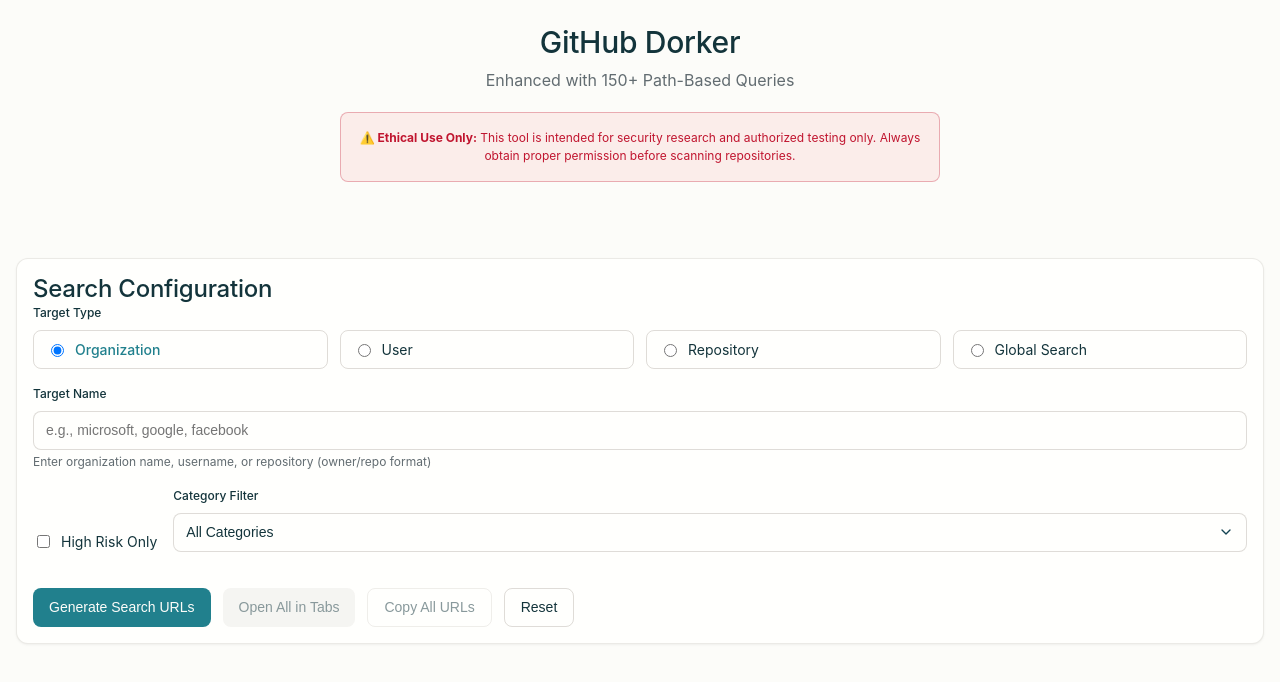
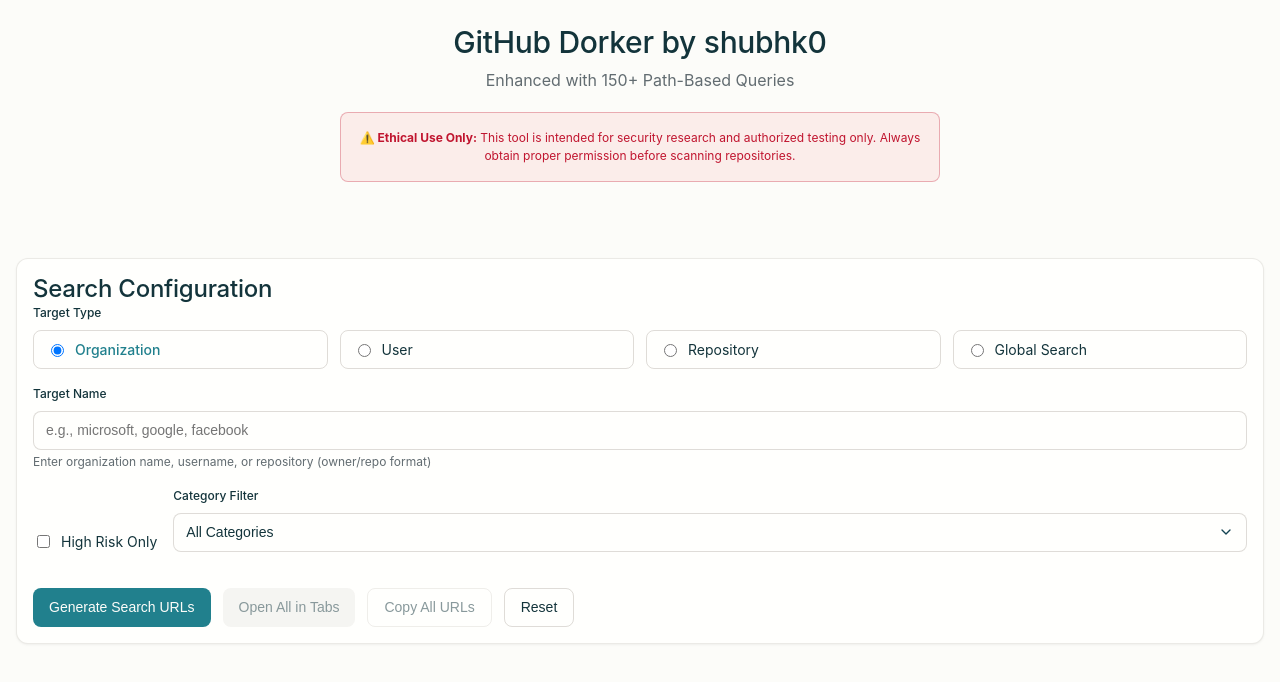
Before and after one commit to Shubhk0/githubdorkscanner, a plain HTML site: page index.html in a window 1280 px wide. Drawn offline with Linux system fonts and the light colour scheme; a web font is replaced by a local one.

Commit message:
Update index.html

```diff
--- a/index.html
+++ b/index.html
@@ -9,7 +9,7 @@
 <body>
     <div class="container">
         <header class="header">
-            <h1>GitHub Dorker</h1>
+            <h1>GitHub Dorker by shubhk0</h1>
             <p class="subtitle">Enhanced with 150+ Path-Based Queries</p>
             <div class="warning-banner">
                 <strong>⚠️ Ethical Use Only:</strong> This tool is intended for security research and authorized testing only. Always obtain proper permission before scanning repositories.
```
